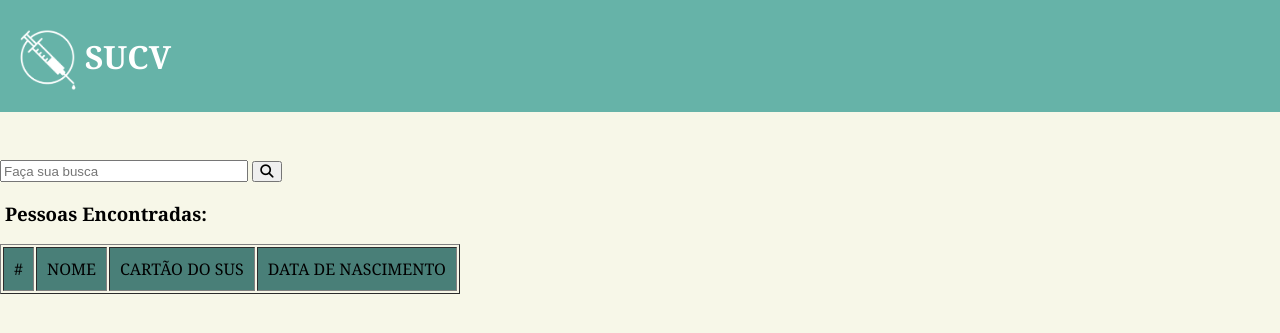
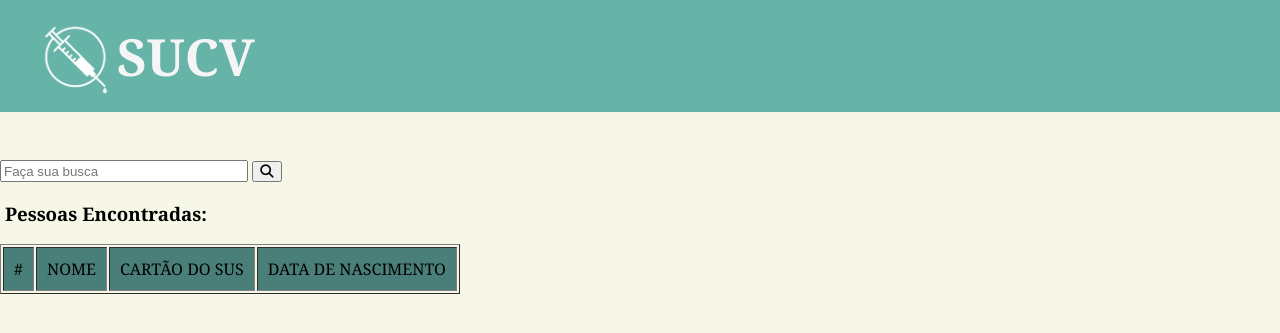
Before and after one commit to ariadnyD/SUCV-PI, a PHP site: page /pitabela1-pessoas.php in a window 1280 px wide. Shown: the top 333 px of the page. Run offline with PHP 8.4, Linux system fonts and the light colour scheme; data that the repository does not hold is empty; a stand-in replaces the project's code that opens the database connection; some libraries are stand-ins or nearby versions.

Commit message:
font e icon

```diff
--- a/css/pitabela1.css
+++ b/css/pitabela1.css
@@ -1,5 +1,3 @@
-@import url('https://fonts.googleapis.com/css2?family=Noto+Serif:wght@700&display=swap');
-@import url('https://fonts.googleapis.com/css2?family=Noto+Serif&display=swap');
 body{
 	margin: 0;
 	height: 100vh;
@@ -17,16 +15,18 @@ header{
 	align-items: center;
 }
 #logoimg{
-	width: 4rem;
-    height: 4rem;
+	width: 4.5rem;
+    height: 4.5rem;
     padding: 1rem 0 0.5rem 1rem;
+    padding-left: 2.5rem;
 }
 .logo{
 	display: flex;
 	align-items: center;
 }
 .logotxt{
-	font: 700 1.5rem;
+	font: 400 1.6rem 'Mitr';
+	color: whitesmoke;
 	margin-left: 0.3rem;
 }
 #search{
--- a/pitabela1-pessoas.php
+++ b/pitabela1-pessoas.php
@@ -14,9 +14,15 @@ if(isset($_GET['pessoa'])){
     <head>
 	    <meta charset = "utf-8">
 		<meta name="viewport" content="width=device-width, initial-scale=1.0">
-	    <title> SUVC - Pessoas Cadastradas</title>
+	    <title>Pessoas Cadastradas | SUCV</title>
 		<link rel="stylesheet" type="text/css" href ="css/pitabela1.css">
+
 		<link rel="preconnect" href="https://fonts.googleapis.com">
+		<link rel="preconnect" href="https://fonts.gstatic.com" crossorigin>
+		<link href="https://fonts.googleapis.com/css2?family=Noto+Serif:wght@400;700&display=swap" rel="stylesheet">
+		<link href="https://fonts.googleapis.com/css2?family=Mitr:wght@500&display=swap" rel="stylesheet">
+		<link rel="icon" sizes="57x57" href="imagens/aba/icon.png">
+
 		<script src="https://kit.fontawesome.com/0b07c232ad.js" crossorigin="anonymous"></script>
 	</head>
 	<body>
--- a/pitabela2-cartao.php
+++ b/pitabela2-cartao.php
@@ -13,6 +13,12 @@ $resultado2= $consulta2->fetch_assoc();
 		<meta name="viewport" content="width=device-width, initial-scale=1.0">
 	    <title> SUCV - Cartão de Vacinas </title>
 		<link rel="stylesheet" type="text/css" href ="css/pitabela1.css">
+		<link rel="preconnect" href="https://fonts.googleapis.com">
+		<link rel="preconnect" href="https://fonts.gstatic.com" crossorigin>
+		<link href="https://fonts.googleapis.com/css2?family=Noto+Serif:wght@400;700&display=swap" rel="stylesheet">
+		<link href="https://fonts.googleapis.com/css2?family=Mitr:wght@500&display=swap" rel="stylesheet">
+		<link rel="icon" sizes="57x57" href="imagens/aba/icon.png">
+
 		<script src="https://kit.fontawesome.com/0b07c232ad.js" crossorigin="anonymous"></script>
 	</head>
 	<body>
--- a/pitabela3-vacinas.php
+++ b/pitabela3-vacinas.php
@@ -16,6 +16,12 @@ if(isset($_GET['vacina'])){
 		<meta name="viewport" content="width=device-width, initial-scale=1.0">
 	    <title> SUCV - Vacinas </title>
 		<link rel="stylesheet" type="text/css" href ="css/pitabela1.css">
+		<link rel="preconnect" href="https://fonts.googleapis.com">
+		<link rel="preconnect" href="https://fonts.gstatic.com" crossorigin>
+		<link href="https://fonts.googleapis.com/css2?family=Noto+Serif:wght@400;700&display=swap" rel="stylesheet">
+		<link href="https://fonts.googleapis.com/css2?family=Mitr:wght@500&display=swap" rel="stylesheet">
+		<link rel="icon" sizes="57x57" href="imagens/aba/icon.png">
+
 		<script src="https://kit.fontawesome.com/0b07c232ad.js" crossorigin="anonymous"></script>
 	</head>
 	<body>
```
